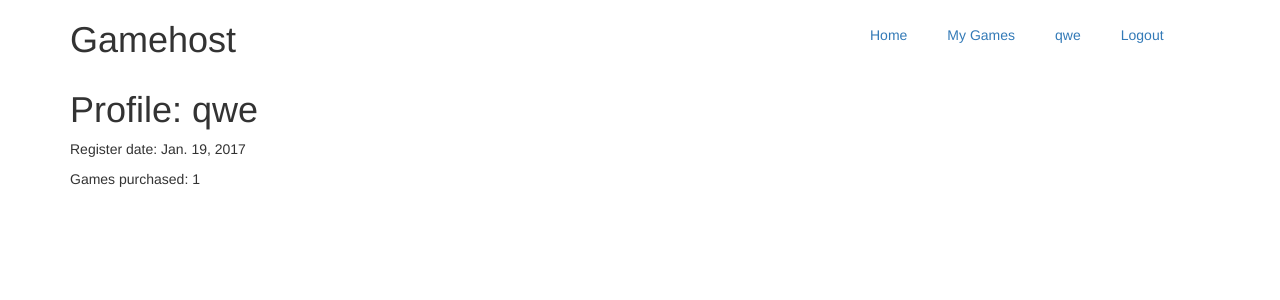
After one commit to nikohakanen/Gamehost, a Django app: page /accounts/profile/1/ in a window 1280 px wide. The commit adds this page. Shown: the top 300 px of the page. Run offline with Django 3.2, Linux system fonts and the light colour scheme; a user stored in the database is signed in; data comes from the database, SQL or seed files in the repository; tables that the repository leaves empty hold one stand-in row (values such as "Sample post"); some libraries are stand-ins or nearby versions.

Commit message:
Made the initial profile page. Only the profile owner should be able to access it

```diff
--- a/gamehost/templates/base.html
+++ b/gamehost/templates/base.html
@@ -18,7 +18,7 @@
           <p><a href="/" id="home">Home</a></p>
           {% if user.is_authenticated %}
             <p><a href="/mygames/" id="mygames">My Games</a></p>
-            <p><a href="/accounts/profile" id="profile">{{ user.username }}</a></p>
+            <p><a href="/accounts/profile/{{user.id}}/" id="profile">{{ user.username }}</a></p>
             <!--<p>|</p>!-->
             <p><a href="/logout/" id="logout">Logout</a></p>
             {% else %}
--- a/gamehost/templates/home.html
+++ b/gamehost/templates/home.html
@@ -20,7 +20,7 @@
     {% for g in games %}
     <div class="row game_box">
       <h1>{{ g.name }}</h1>
-      <img class="game_thumbnail" src= {{g.thumbnail}}>
+      <img class="game_thumbnail right" src= {{g.thumbnail}}>
       <h3>{{ g.category }}</h3>
       <p>Price: {{ g.price }}€</p>
       <p class="developer_name"> Developer: {{ g.developer.user.username }}</p>
--- /dev/null
+++ b/gamehost/templates/profile.html
@@ -0,0 +1,41 @@
+{% extends "base.html" %}
+
+{% block content %}
+  <section class="container">
+    <div class="row">
+      <div class="col-sm-6">
+        <h1> Profile: {{ user.username }}</h1>
+      </div>
+    </div>
+    <div class="row">
+      <div class="col-sm-6">
+        <p> Register date: {{ user.siteuser.registration_date }}</p>
+        <p> Games purchased: {{ user.siteuser.transaction_set.count }}</p>
+      </div>
+    </div>
+    {% if user.siteuser.developer_status %}
+      <div class="row">
+        <div class="col-sm-6">
+          <h1> Developer information</h1>
+        </div>
+      </div>
+      {% if user.siteuser.game_set.count > 0 %}
+      <div class="row">
+        <div class="col-sm-6">
+          <p> Own games </p>
+        </div>
+      </div>
+      <div class="row">
+        <div class="col-sm-6">
+          {% for game in user.siteuser.game_set.all %}
+            <div class="game_box inline">
+              <h1>{{ game.name }}</h1>
+              <img class="game_thumbnail" src={{ game.thumbnail }}>
+            </div>
+          {% endfor %}
+        </div>
+      </div>
+      {% endif %}
+    {% endif %}
+  </section>
+{% endblock %}
--- a/gamehost/views.py
+++ b/gamehost/views.py
@@ -1,20 +1,31 @@
 from django.shortcuts import render
-from django.http import HttpResponse
+from django.http import HttpResponse, Http404
 from gamehost.models import Game, SiteUser
 from gamehost.forms import UserForm, SiteUserForm
 from django.contrib.auth import authenticate, login
+from django.contrib.auth.decorators import login_required
+from django.contrib.auth.models import User
 
 # Create your views here.
 
 # Just to test how the views worked again.
 def homeview(request):
-
     game_list = Game.objects.all()
-
     return render(request, 'home.html', {'games': game_list})
 
-def profile(request):
-    return HttpResponse("Succesfully logged in!")
+
+@login_required
+def profile(request, user_id):
+    try:
+        profile = User.objects.get(pk=user_id)
+    except User.DoesNotExist:
+        raise Http404("Profile does not exist")
+    else:
+        if int(request.user.id) is not int(user_id):
+            return HttpResponse("Permission denied")
+        else:
+            return render(request, 'profile.html', {'profile': profile})
+
 
 
 def register(request):
--- a/gameproject/static/layout.css
+++ b/gameproject/static/layout.css
@@ -47,10 +47,18 @@ header p {
   position: relative;
   margin-top: 5px;
   margin-bottom: 5px;
+  overflow: auto;
 }
 
-.game_thumbnail {
-  float: right;
+ .game_thumbnail {
   width: 150px;
   height: 100px;
 }
+
+.right {
+  float: right;
+}
+
+.inline {
+  display: inline-block;
+}
--- a/gameproject/urls.py
+++ b/gameproject/urls.py
@@ -22,7 +22,7 @@ urlpatterns = [
     url(r'^$', views.homeview, name="homeview"),
     url(r'^home/$', views.homeview, name="homeview"),
     url(r'^admin/', admin.site.urls),
-    url(r'^accounts/profile/$', views.profile),
+    url(r'^accounts/profile/(?P<user_id>[0-9]+)/$', views.profile),
     url(r'^register/$', views.register)
     #url(r'^index/', include('gamehost.urls')),
 ]
```
